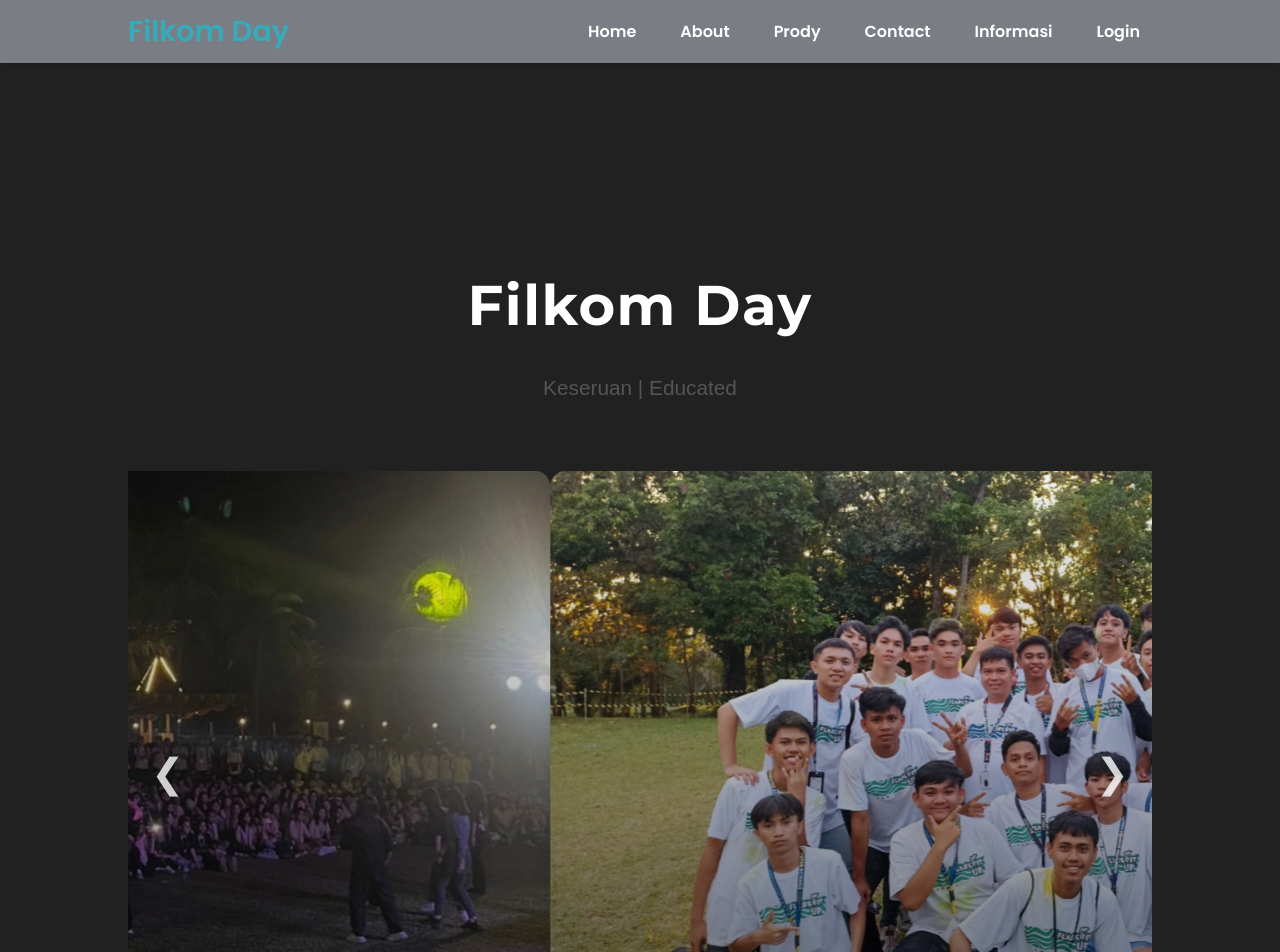
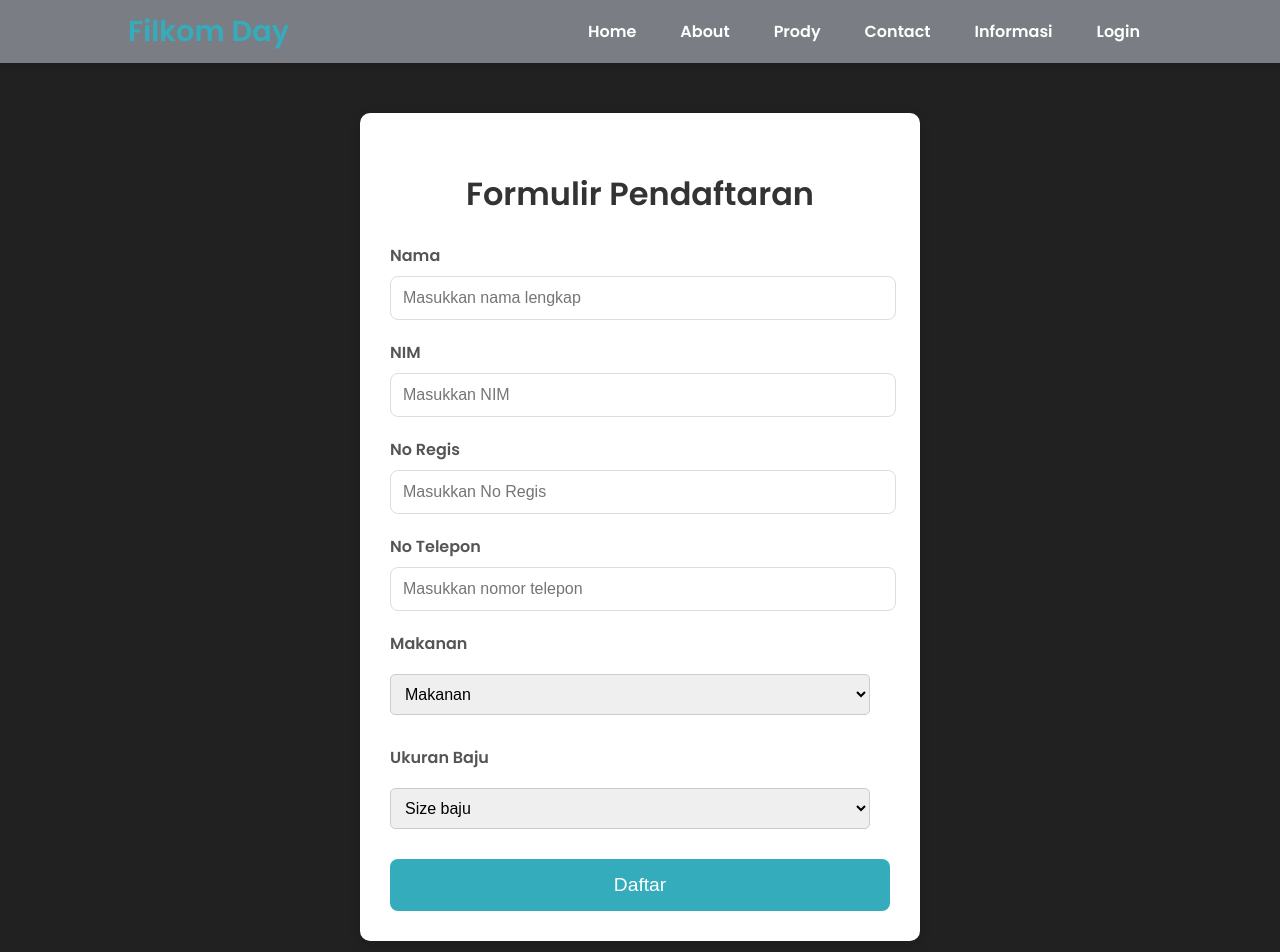
Before and after one commit to Lapzy7/Front-End-Final, a React (Create React App) app: page /registration in a window 1280 px wide. Shown: the top 952 px of the page. Built offline with nearby package versions, Linux system fonts and the light colour scheme.

Commit message:
adding Registration and Main Page

```diff
--- a/src/App.js
+++ b/src/App.js
@@ -1,21 +1,21 @@
 import "./assets/style.css";
+import { BrowserRouter as Router, Routes, Route } from "react-router-dom";
 import Gap from "./component/Gap";
 import Navigation from "./component/Navigation";
-import About from "./page/About";
-import Contact from "./page/Contact";
-import Home from "./page/Home";
-import Prody from "./page/Prody";
+import Main from "./page/Main";
+import Registration from "./page/Registration";
 
 function App() {
   return (
     <div className="app-container">
       <Navigation />
+      <Router>
+        <Routes>
+          <Route path="/" element={<Main />} />
+          <Route path="/registration" element={<Registration />} />
+        </Routes>
+      </Router>
       <Gap />
-      <Home />
-      <About />
-      <Gap height={80} />
-      <Prody />
-      <Contact />
     </div>
   );
 }
--- a/src/assets/style.css
+++ b/src/assets/style.css
@@ -5,6 +5,10 @@ body {
   scroll-behavior: smooth;
   font-family: "Poppins", sans-serif;
   color: #333;
+}
+
+::-webkit-scrollbar {
+  display: none;
 }
 
 h1,
@@ -645,3 +649,91 @@ h6 {
     margin-bottom: 30px;
   }
 }
+
+/* Registration */
+.registration-container {
+  max-width: 500px;
+  margin: 50px auto;
+  padding: 30px;
+  border-radius: 10px;
+  box-shadow: 0 4px 12px rgba(0, 0, 0, 0.15);
+  background-color: #ffffff;
+  font-family: "Poppins", sans-serif;
+}
+
+.registration-container h2 {
+  text-align: center;
+  margin-bottom: 25px;
+  color: #333;
+  font-size: 2rem;
+}
+
+.registration-form .form-group {
+  margin-bottom: 20px;
+  padding-right: 20px;
+}
+
+.registration-form label {
+  display: block;
+  margin-bottom: 8px;
+  font-weight: bold;
+  color: #555;
+  font-size: 1rem;
+}
+
+.registration-form input {
+  width: 100%;
+  padding: 12px;
+  border: 1px solid #ddd;
+  border-radius: 8px;
+  font-size: 1rem;
+}
+
+.registration-form input:focus {
+  border-color: #34acbc;
+  outline: none;
+}
+
+.form-group select {
+  width: 100%;
+  padding: 10px;
+  margin: 10px 0;
+  border-radius: 5px;
+  border: 1px solid #ccc;
+  font-size: 1em;
+}
+
+.register-button {
+  width: 100%;
+  padding: 15px;
+  background-color: #34acbc;
+  color: #fff;
+  border: none;
+  border-radius: 8px;
+  font-size: 1.2rem;
+  cursor: pointer;
+  transition: background-color 0.3s;
+}
+
+.register-button:hover {
+  background-color: #2c8e9c;
+}
+
+.success-container {
+  text-align: center;
+  margin: 50px auto;
+  padding: 20px;
+  border-radius: 10px;
+  background-color: #d4edda;
+  color: #155724;
+  box-shadow: 0 4px 8px rgba(0, 0, 0, 0.1);
+  cursor: pointer;
+}
+
+.success-container h2 {
+  margin-bottom: 10px;
+}
+
+.success-container p {
+  font-size: 1.1rem;
+}
--- a/src/page/Home/index.js
+++ b/src/page/Home/index.js
@@ -3,8 +3,10 @@ import Slider from "react-slick";
 import "slick-carousel/slick/slick.css";
 import "slick-carousel/slick/slick-theme.css";
 import { imgHome1, imgHome2, imgHome3 } from "../../assets";
+import { useNavigate } from "react-router-dom";
 
 const Home = () => {
+  const navigate = useNavigate();
   const images = [imgHome1, imgHome2, imgHome3];
 
   const settings = {
@@ -15,9 +17,9 @@ const Home = () => {
     slidesToScroll: 1,
     autoplay: true,
     autoplaySpeed: 3000,
-    arrows: true, // Enable arrows for navigation
-    prevArrow: <ThinArrow direction="left" />, // Updated previous arrow
-    nextArrow: <ThinArrow direction="right" />, // Updated next arrow
+    arrows: true,
+    prevArrow: <ThinArrow direction="left" />,
+    nextArrow: <ThinArrow direction="right" />,
   };
 
   return (
@@ -43,11 +45,7 @@ const Home = () => {
       </section>
 
       <div className="register-btn">
-        <button
-          onClick={() =>
-            window.open("https://link-to-registration.com", "_blank")
-          }
-        >
+        <button onClick={() => navigate("/registration")}>
           Daftar Sekarang
         </button>
       </div>
@@ -55,7 +53,6 @@ const Home = () => {
   );
 };
 
-// Modern thin arrow component
 const ThinArrow = ({ direction, onClick }) => (
   <div
     className={`thin-arrow ${
--- /dev/null
+++ b/src/page/Main/index.js
@@ -0,0 +1,19 @@
+import Gap from "../../component/Gap";
+import About from "../About";
+import Contact from "../Contact";
+import Home from "../Home";
+import Prody from "../Prody";
+
+const Main = () => {
+  return (
+    <div className="app-container">
+      <Home />
+      <About />
+      <Gap height={80} />
+      <Prody />
+      <Contact />
+    </div>
+  );
+};
+
+export default Main;
--- /dev/null
+++ b/src/page/Registration/index.js
@@ -0,0 +1,97 @@
+import React, { useState } from "react";
+
+const Registration = () => {
+  const [isSubmitted, setIsSubmitted] = useState(false);
+
+  const handleSubmit = (e) => {
+    e.preventDefault();
+    setIsSubmitted(true);
+  };
+
+  const handleRedirect = () => {
+    window.location.href = "/"; // Redirects to the main page
+  };
+
+  if (isSubmitted) {
+    return (
+      <div className="success-container" onClick={handleRedirect}>
+        <h2>Pendaftaran Selesai</h2>
+        <p>Klik di sini untuk kembali ke halaman utama</p>
+      </div>
+    );
+  }
+
+  return (
+    <div className="registration-container">
+      <h2>Formulir Pendaftaran</h2>
+      <form onSubmit={handleSubmit} className="registration-form">
+        <div className="form-group">
+          <label htmlFor="nama">Nama</label>
+          <input
+            type="text"
+            id="nama"
+            placeholder="Masukkan nama lengkap"
+            required
+          />
+        </div>
+
+        <div className="form-group">
+          <label htmlFor="nim">NIM</label>
+          <input type="number" id="nim" placeholder="Masukkan NIM" required />
+        </div>
+
+        <div className="form-group">
+          <label htmlFor="noreg">No Regis</label>
+          <input
+            type="text"
+            id="noreg"
+            placeholder="Masukkan No Regis"
+            required
+          />
+        </div>
+
+        <div className="form-group">
+          <label htmlFor="notelp">No Telepon</label>
+          <input
+            type="tel"
+            id="notelp"
+            placeholder="Masukkan nomor telepon"
+            required
+          />
+        </div>
+
+        <div className="form-group">
+          <label htmlFor="makanan">Makanan</label>
+          <select id="makanan" required>
+            <option value="" disabled selected>
+              Makanan
+            </option>
+            <option value="Ayam">Ayam</option>
+            <option value="Ikan">Ikan</option>
+            <option value="Vegetarian">Vegetarian</option>
+          </select>
+        </div>
+
+        <div className="form-group">
+          <label htmlFor="sizechart">Ukuran Baju</label>
+          <select id="sizechart" required>
+            <option value="" disabled selected>
+              Size baju
+            </option>
+            <option value="M">M</option>
+            <option value="L">L</option>
+            <option value="XL">XL</option>
+            <option value="XXL">XXL</option>
+            <option value="XXXL">XXXL</option>
+          </select>
+        </div>
+
+        <button type="submit" className="register-button">
+          Daftar
+        </button>
+      </form>
+    </div>
+  );
+};
+
+export default Registration;
```
